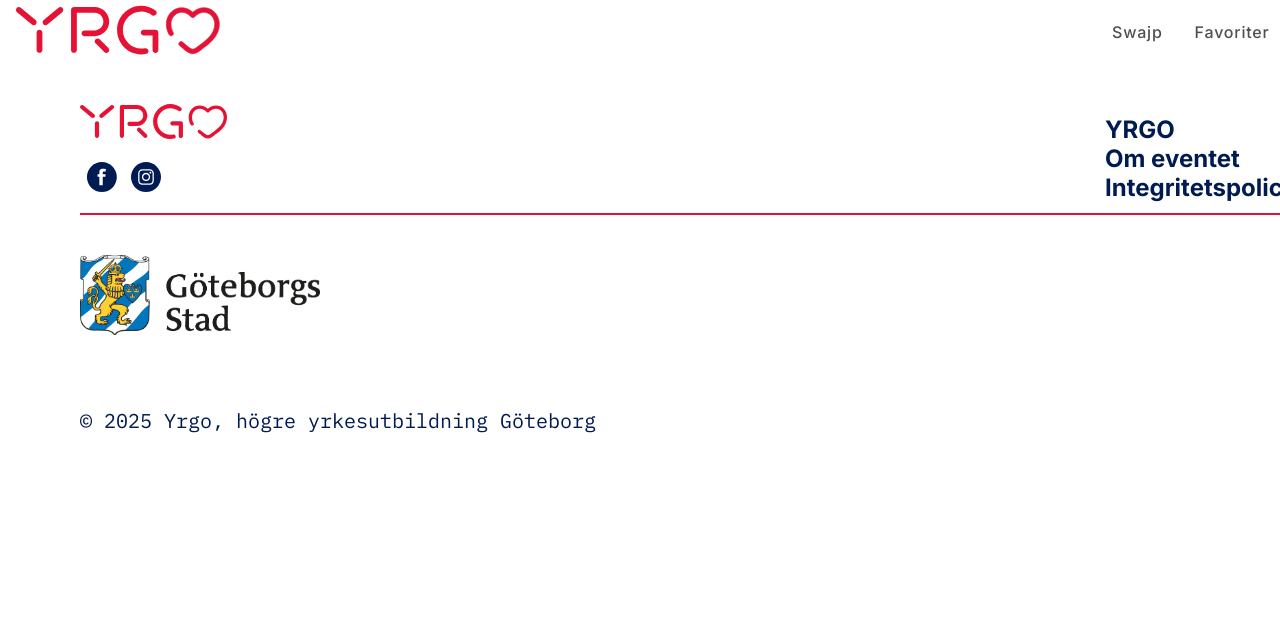
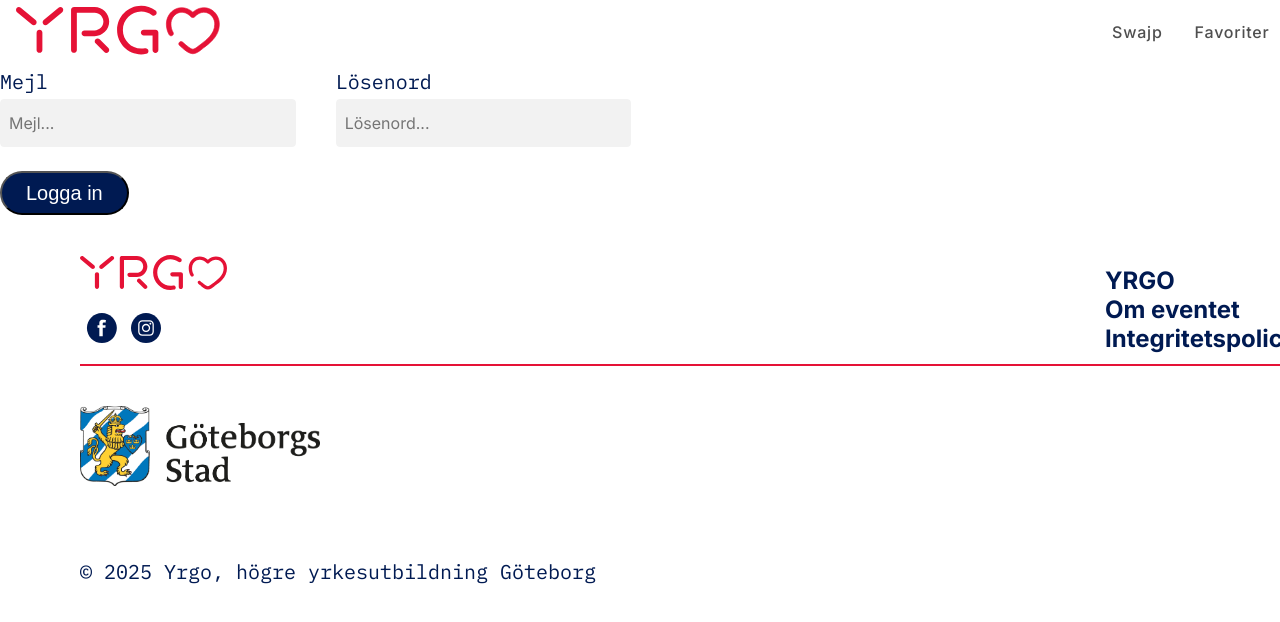
Before and after one commit to filiplyrheden/yrgo-branschevent, a React (Vite) app: page /login in a window 1280 px wide. Shown: the top 622 px of the page. Built offline with nearby package versions, Linux system fonts and the light colour scheme.

Commit message:
Add Login component with input fields for email and password

```diff
--- /dev/null
+++ b/src/pages/Login.css
@@ -0,0 +1,18 @@
+.input-container {
+  display: flex;
+  align-items: center;
+  gap: 2.5rem;
+  align-self: stretch;
+}
+
+input {
+  display: flex;
+  width: 18.48rem;
+  height: 3rem;
+  border-radius: 0.25rem;
+  border: 1px solid var(--Grey);
+  background: var(--Grey);
+  padding: 0.5rem;
+  font-size: 1rem;
+  margin-top: 0;
+}
--- a/src/pages/Login.jsx
+++ b/src/pages/Login.jsx
@@ -1,11 +1,32 @@
 import Header from "../components/layout/Header";
 import Footer from "../components/layout/Footer";
+import Input from "../components/ui/Input";
+import Button from "../components/ui/Button";
+import "./Login.css";
 
 export default function Login() {
   return (
     <div>
       <Header />
-
+      <div className="input-container">
+        <Input
+          id="email"
+          label="Mejl"
+          placeholder="Mejl..."
+          type="email"
+          required
+        />
+        <div className="input-container">
+          <Input
+            id="password"
+            label="Lösenord"
+            placeholder="Lösenord..."
+            type="password"
+            required
+          />
+        </div>
+      </div>
+      <Button text="Logga in" />
       <Footer />
     </div>
   );
```
